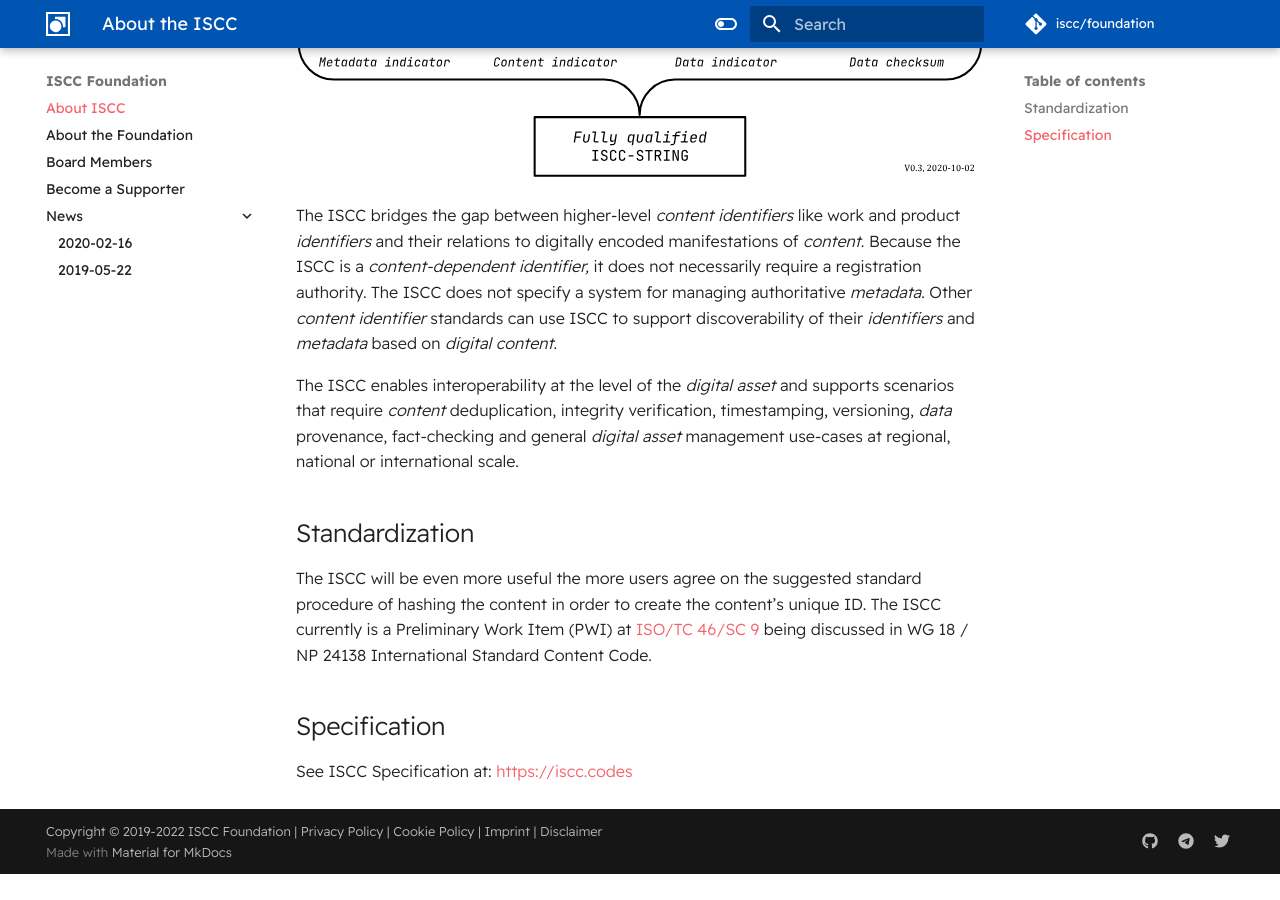
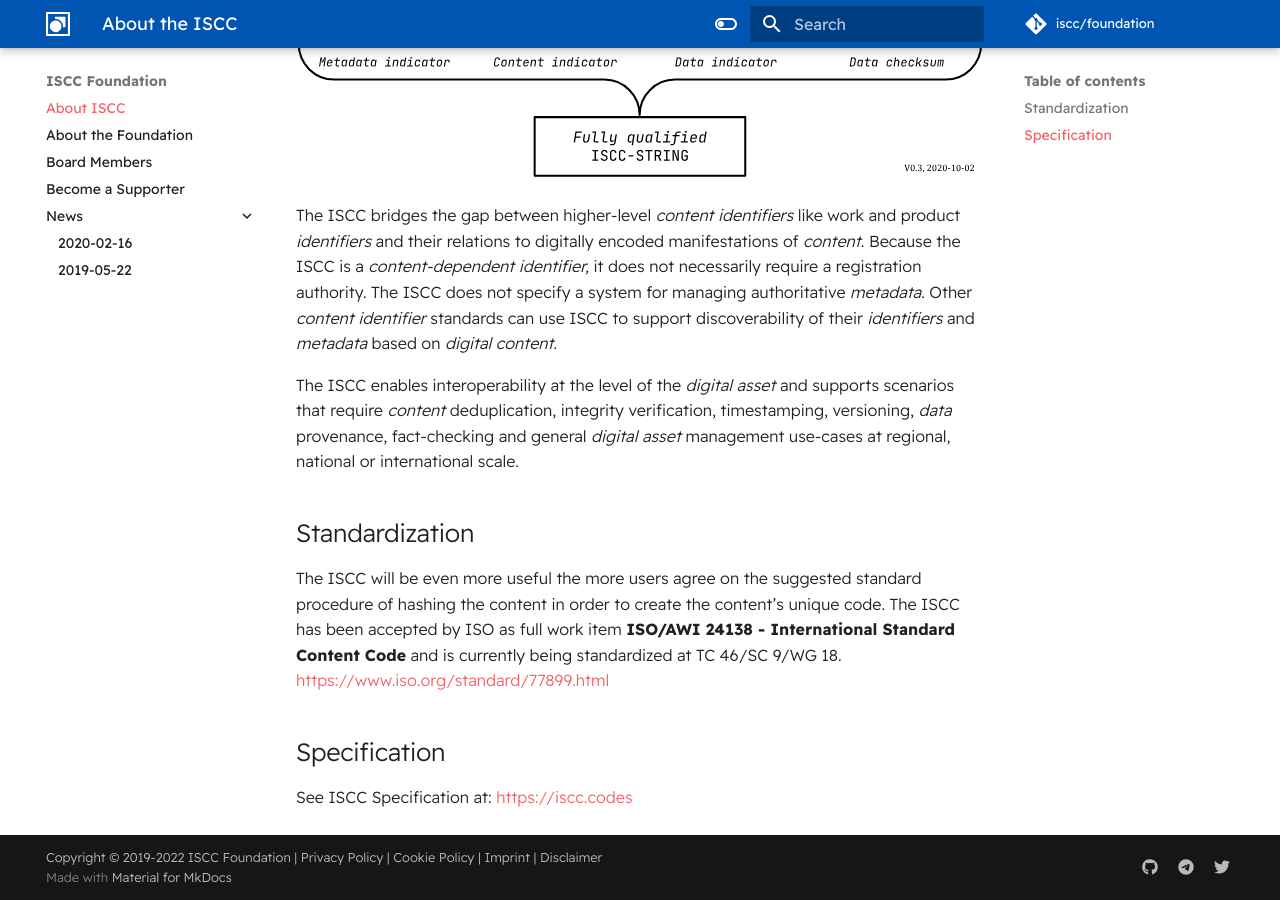
Before and after one commit to iscc/foundation, an MkDocs documentation site: the page built from docs/iscc.md, in a window 1280 px wide and 900 px high, scrolled down 1126 px. Built offline with MkDocs 1.6.1 and Material for MkDocs 9.7.7, drawn with Linux system fonts in a browser that asks for light colours; comment, search, counter and statistics services are not loaded; before the commit the page ends 2000 px from its top, so only the background shows below that.

Commit message:
Update ISO status

```diff
--- a/docs/iscc.md
+++ b/docs/iscc.md
@@ -28,7 +28,8 @@
 
 ## Standardization
 
-The ISCC will be even more useful the more users agree on the suggested standard procedure of hashing the content in order to create the content’s unique ID. The ISCC currently is a Preliminary Work Item (PWI) at [ISO/TC 46/SC 9](https://iso.org/committee/48836.html) being discussed in WG 18 / NP 24138 International Standard Content Code.
+The ISCC will be even more useful the more users agree on the suggested standard procedure of hashing the content in order to create the content’s unique code. The ISCC has been accepted by ISO as full work item **ISO/AWI 24138 - International Standard Content Code** and is currently being standardized at TC 46/SC 9/WG 18. https://www.iso.org/standard/77899.html
+
 
 ## Specification
 
--- a/mkdocs.yml
+++ b/mkdocs.yml
@@ -53,6 +53,9 @@
   - 'styles/extra.css'
 
 markdown_extensions:
+  - admonition
+  - pymdownx.details
+  - pymdownx.superfences
   - attr_list
   - pymdownx.magiclink
   - pymdownx.tabbed
```
Also changed, not shown: docs/index.md (line endings or trailing spaces).
